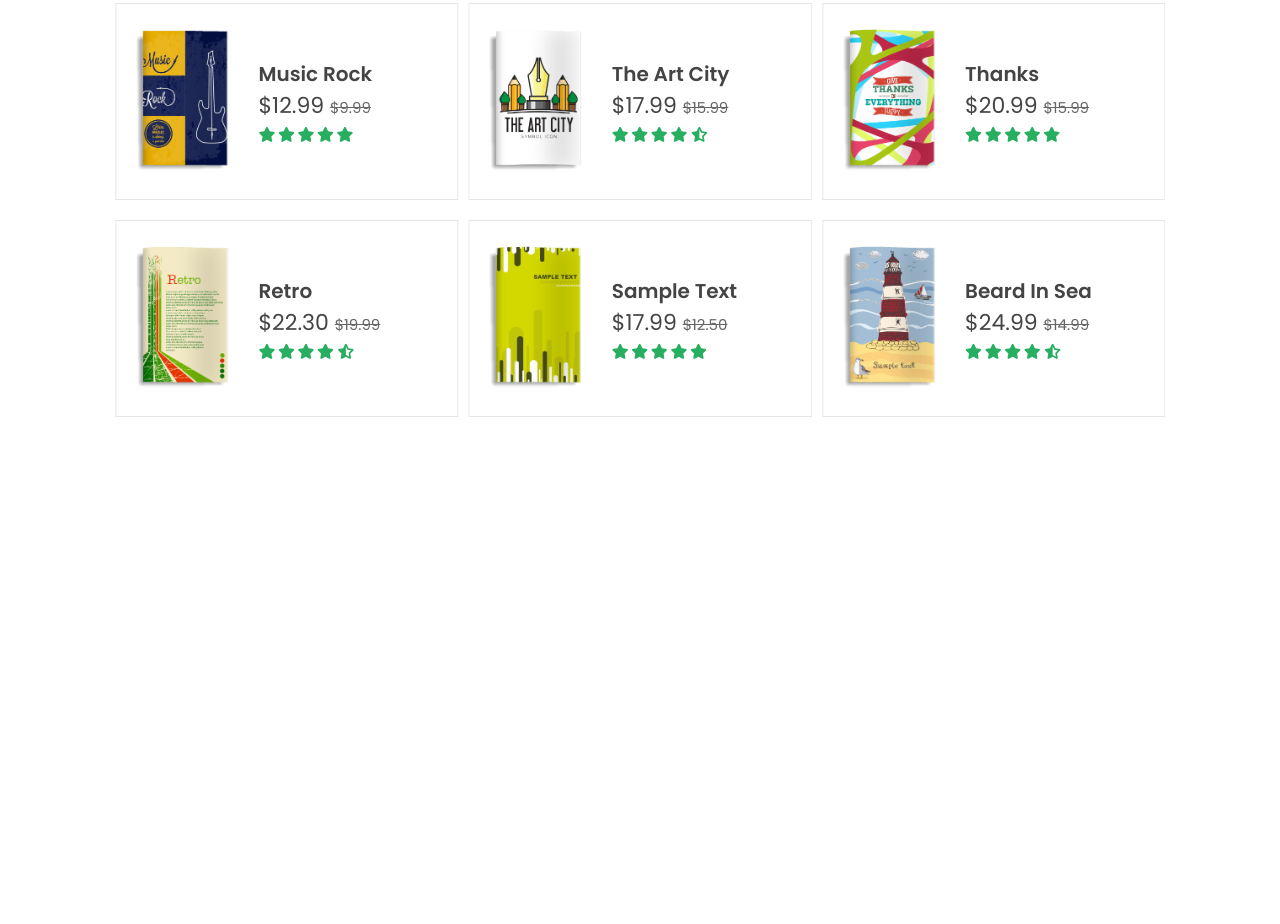
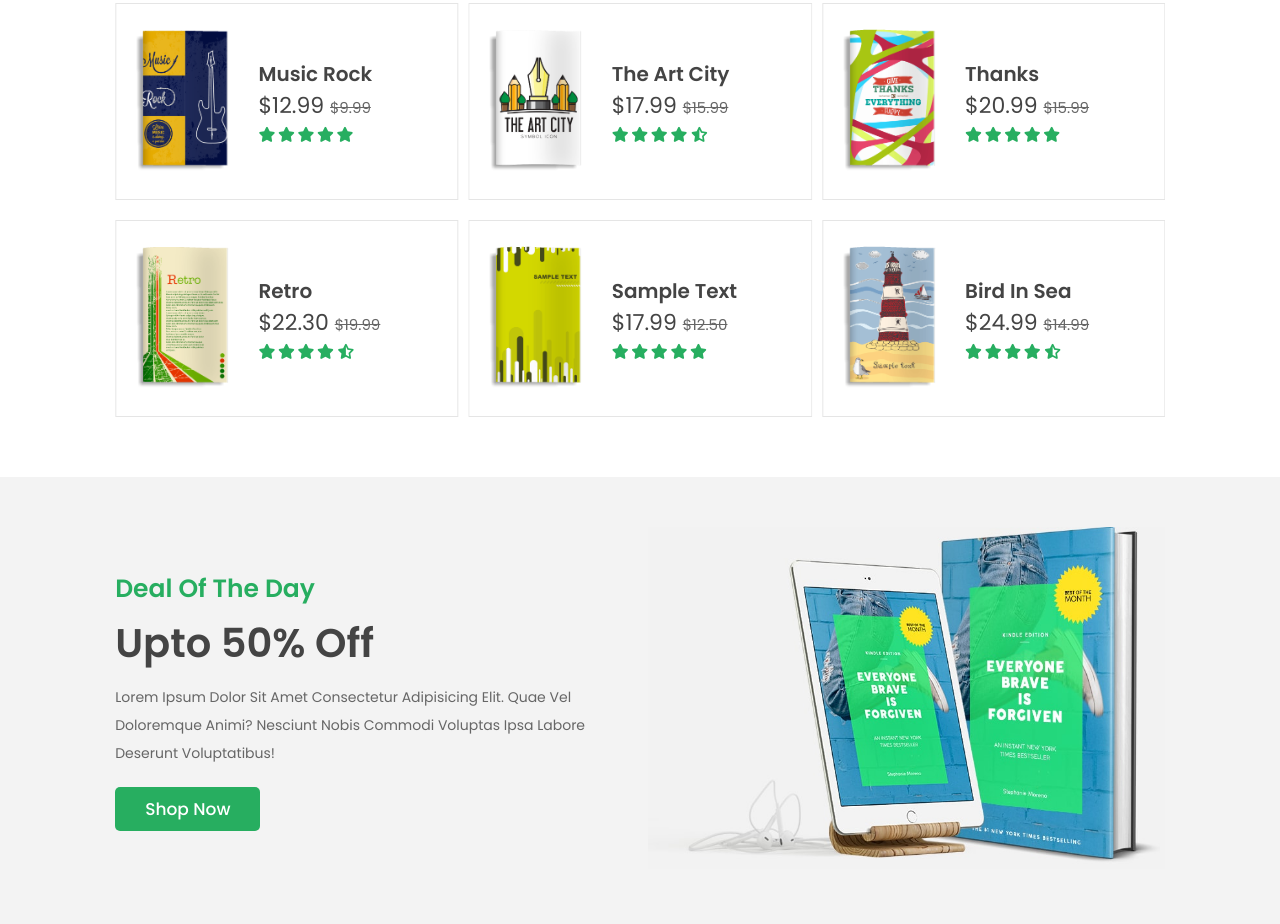
Before and after one commit to kastastin/BookStore, a plain HTML site: page index.html in a window 1280 px wide. Shown: the part 1913-2837 px from the top of the page. Before the commit the page ends 2390 px from the top, so only its background shows below. Drawn offline with nearby package versions, Linux system fonts and the light colour scheme.

Commit message:
Deal Section

```diff
--- a/css/style.css
+++ b/css/style.css
@@ -526,3 +526,41 @@ header .header-2.active {
   color: var(--green);
   font-size: 1.5rem;
 }
+
+.deal {
+  display: flex;
+  align-items: center;
+  flex-wrap: wrap;
+  gap: 1.5rem;
+  background: #f3f3f3;
+}
+
+.deal .content {
+  flex: 1 1 42rem;
+}
+
+.deal .image {
+  flex: 1 1 42rem;
+}
+
+.deal .image img {
+  width: 100%;
+}
+
+.deal .content h3 {
+  padding-bottom: 0.5rem;
+  color: var(--green);
+  font-size: 2.5rem;
+}
+
+.deal .content h1 {
+  color: var(--black);
+  font-size: 4rem;
+}
+
+.deal .content p {
+  padding: 1rem 0;
+  color: var(--light-color);
+  font-size: 1.4rem;
+  line-height: 2;
+}
--- a/index.html
+++ b/index.html
@@ -255,10 +255,10 @@
               <a class="fas fa-eye" href="#"></a>
             </div>
             <div class="image">
-              <img src="img/book-7.png" alt="Beard in Sea" />
+              <img src="img/book-7.png" alt="Bird in Sea" />
             </div>
             <div class="content">
-              <h3>beard in sea</h3>
+              <h3>bird in sea</h3>
               <div class="price">$24.99 <span>$14.99</span></div>
               <a class="btn" href="#">add to cart</a>
             </div>
@@ -436,10 +436,10 @@
 
           <a class="swiper-slide box" href="#">
             <div class="image">
-              <img src="img/book-7.png" alt="Beard in Sea" />
+              <img src="img/book-7.png" alt="Bird in Sea" />
             </div>
             <div class="content">
-              <h3>beard in sea</h3>
+              <h3>bird in sea</h3>
               <div class="price">$24.99 <span>$14.99</span></div>
               <div class="stars">
                 <i class="fas fa-star"></i>
@@ -505,6 +505,23 @@
       </div>
     </section>
 
+    <section class="deal">
+      <div class="content">
+        <h3>deal of the day</h3>
+        <h1>upto 50% off</h1>
+        <p>
+          Lorem ipsum dolor sit amet consectetur adipisicing elit. Quae vel
+          doloremque animi? Nesciunt nobis commodi voluptas ipsa labore deserunt
+          voluptatibus!
+        </p>
+        <a class="btn" href="#">shop now</a>
+      </div>
+
+      <div class="image">
+        <img src="img/deal-img.jpg" alt="Deal" />
+      </div>
+    </section>
+
     <script src="https://cdn.jsdelivr.net/npm/swiper@9/swiper-bundle.min.js"></script>
     <script src="js/script.js"></script>
   </body>
```
Also changed, not shown: img/deal-img.jpg (added).
